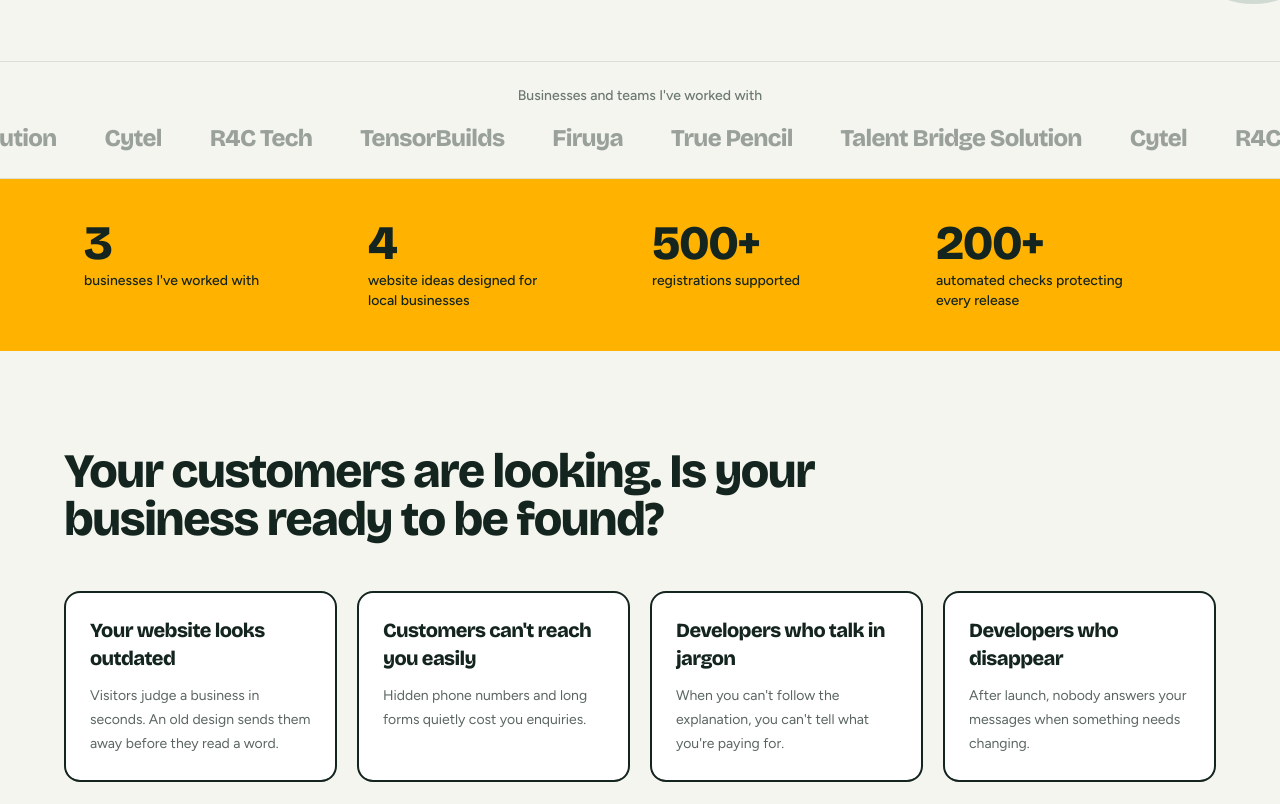
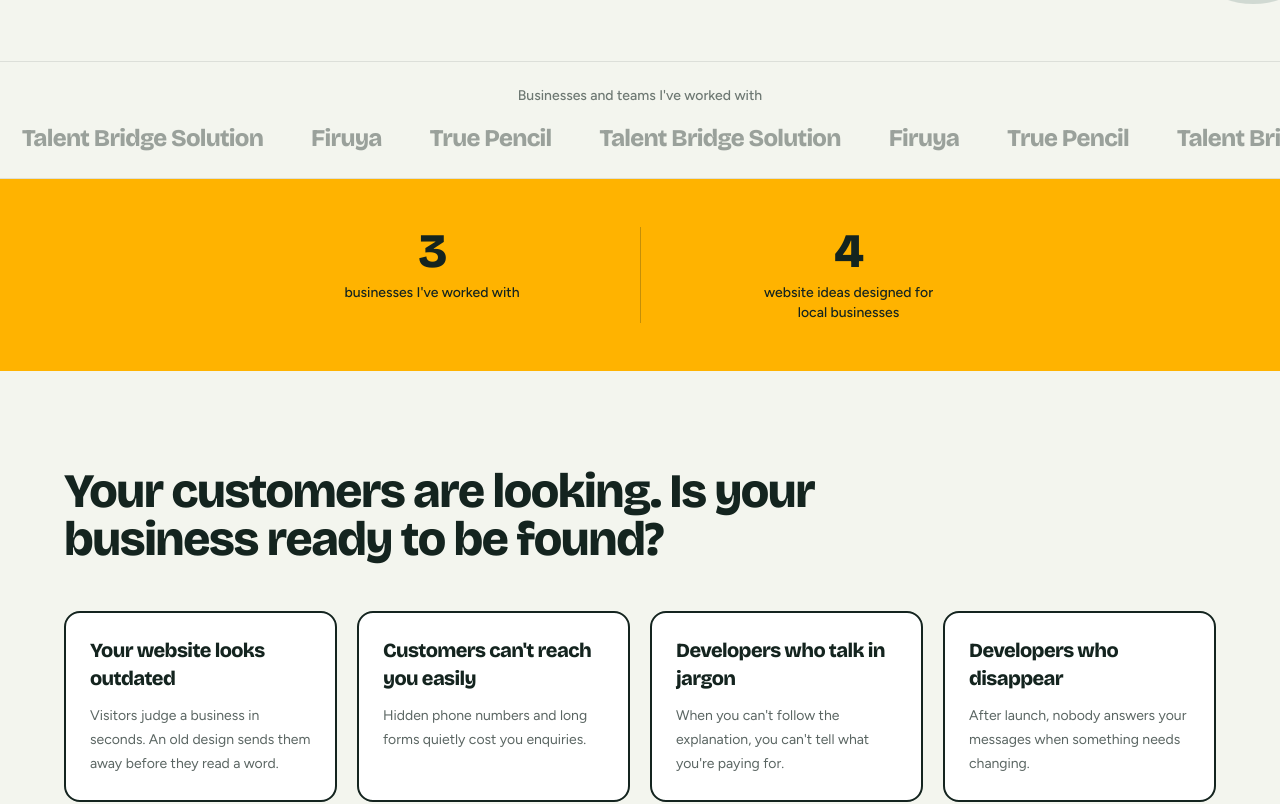
Before and after one commit to Dhanesh-Sathe/Dhanesh-Porfolio, a React (Create React App) app: page / in a window 1280 px wide. Shown: the part 747-1551 px from the top of the page. Built offline with nearby package versions, Linux system fonts and the light colour scheme.

Commit message:
Updatation in website

```diff
--- a/public/index.html
+++ b/public/index.html
@@ -4,11 +4,17 @@
     <meta charset="utf-8" />
     <link rel="icon" href="./Images/self5-removebg-preview2.png" />
     <meta name="viewport" content="width=device-width, initial-scale=1" />
-    <meta name="theme-color" content="#000000" />
+    <meta name="theme-color" content="#14241F" />
     <meta
       name="description"
-      content="Web site created using create-react-app"
+      content="Dhanesh Sathe is a freelance web developer who builds and improves business websites and custom web tools, from UI updates to backend development and launch."
     />
+    <meta property="og:type" content="website" />
+    <meta property="og:title" content="Dhanesh Sathe | Freelance Web Developer" />
+    <meta property="og:description" content="Business websites and custom web tools, built and improved with clear communication from idea to launch." />
+    <meta name="twitter:card" content="summary" />
+    <meta name="twitter:title" content="Dhanesh Sathe | Freelance Web Developer" />
+    <meta name="twitter:description" content="Business websites and custom web tools, built and improved with clear communication from idea to launch." />
     <link rel="apple-touch-icon" href="%PUBLIC_URL%/logo192.png" />
     <!--
       manifest.json provides metadata used when your web app is installed on a
@@ -24,7 +30,7 @@
       work correctly both with client-side routing and a non-root public URL.
       Learn how to configure a non-root public URL by running `npm run build`.
     -->
-    <title>Dhanesh Sathe Portfolio</title>
+    <title>Dhanesh Sathe | Freelance Web Developer</title>
   </head>
   <body>
     <noscript>You need to enable JavaScript to run this app.</noscript>
--- a/src/pages/Portfolio.jsx
+++ b/src/pages/Portfolio.jsx
@@ -18,9 +18,9 @@ const path = [
   ["Test", "Checked like a customer"], ["Launch", "Live and handed over"], ["Grow", "Updates and support"],
 ];
 
-const trusted = ["Firuya", "True Pencil", "Talent Bridge Solution", "Cytel", "R4C Tech", "TensorBuilds"];
+const trusted = ["Firuya", "True Pencil", "Talent Bridge Solution"];
 
-const stats = [[3, "", "businesses I've worked with"], [4, "", "website ideas designed for local businesses"], [500, "+", "registrations supported"], [200, "+", "automated checks protecting every release"]];
+const stats = [[3, "", "businesses I've worked with"], [4, "", "website ideas designed for local businesses"]];
 
 const problems = [
   ["Your website looks outdated", "Visitors judge a business in seconds. An old design sends them away before they read a word."],
@@ -39,9 +39,9 @@ const pillars = [
 const funnel = [["Searches", "Finds your business"], ["Lands", "Your site opens fast"], ["Understands", "Knows what you offer in seconds"], ["Trusts", "Sees a clear, professional site"], ["Contacts you", "Taps call or WhatsApp"]];
 
 const work = [
-  { name: "Firuya.com", kind: "Ongoing client website", needed: "A business website kept fresh, fast, and looking right.", did: ["Regular website updates", "New content and pages", "Front-end improvements", "Technical support"], link: "https://firuya.com/", cta: "Visit the website", color: "#6B5BD2" },
-  { name: "True Pencil", kind: "Live product", needed: "Real features built from the team's requirements, with users in mind.", did: ["Built product features", "Turned requirements into screens", "User-focused front-end work", "Product support"], link: "http://truepencil.com/", cta: "View the product", color: "#2F8FCB" },
-  { name: "Talent Bridge Solution", kind: "Business and digital support", needed: "A professional online presence to help a recruitment business grow.", did: ["Website and UI work", "Google Business and LinkedIn setup", "Business communication assets", "Recruitment market research"], link: null, cta: "Ask about a similar project", color: "#2E9966" },
+  { name: "Firuya.com", kind: "Website modernization and customer journey", needed: "The site needed a more modern experience, reliable account access, and a smoother way for customers to get in touch.", did: ["Content and UI/UX modernization", "Restored login and sign-up services", "Improved the customer contact flow"], image: "/Images/Firuya.jpeg", imageAlt: "Firuya travel website homepage showing its navigation and India Tours banner.", link: "https://firuya.com/", cta: "Visit the website", color: "#6B5BD2" },
+  { name: "True Pencil", kind: "Product engineering contribution", needed: "Contributed to a keystroke-dynamics-based plagiarism detection system for educators.", did: ["Requirements gathering and database design", "Python backend components", "Statistical and machine-learning model development and testing", "React frontend integration", "Testing, integration, and deployment support"], image: "/Images/True%20Pencil.jpeg", imageAlt: "True Pencil product page describing keystroke replay and writing timelines for educators.", link: "http://truepencil.com/", cta: "View the product", color: "#2F8FCB" },
+  { name: "Talent Bridge Solution", kind: "Digital presence and team operations", needed: "Helped strengthen the company's visibility and support its intern and employee onboarding processes.", did: ["Built and manage the company's LinkedIn presence", "Set up and maintain its Google presence", "Designed intern certificates", "Created employee email onboarding setup", "Developed student outreach marketing strategy"], link: null, cta: "Ask about a similar project", color: "#2E9966" },
 ];
 
 const concepts = [
@@ -305,11 +305,11 @@ export default function App() {
 
         {/* STATS */}
         <section className="bg-[#FFB300]">
-          <div className="mx-auto grid max-w-6xl grid-cols-2 gap-6 px-5 py-10 md:grid-cols-4">
+          <div className="mx-auto grid max-w-4xl grid-cols-2 divide-x divide-[#14241F]/25 px-4 py-9 sm:px-8 sm:py-12">
             {stats.map(([n, suffix, label]) => (
-              <div key={label}>
-                <div className="display text-5xl font-extrabold"><Count to={n} suffix={suffix} /></div>
-                <div className="mt-1 max-w-[190px] text-sm font-medium leading-5">{label}</div>
+              <div key={label} className="flex flex-col items-center px-3 text-center sm:px-8">
+                <div className="display text-4xl font-extrabold sm:text-5xl"><Count to={n} suffix={suffix} /></div>
+                <div className="mt-2 max-w-[190px] text-sm font-medium leading-5">{label}</div>
               </div>
             ))}
           </div>
@@ -371,19 +371,19 @@ export default function App() {
         {/* WORK */}
         <section id="work" className="bg-[#0F3D3A] px-5 py-24 text-white">
           <div className="mx-auto max-w-6xl">
-            <Reveal><h2 className={`${h2} max-w-3xl`}>Projects I've worked on with real businesses</h2></Reveal>
+            <Reveal><h2 className={`${h2} max-w-3xl`}>Selected projects with real businesses</h2></Reveal>
             <p className="mt-5 max-w-xl text-lg leading-8 text-white/75">For each one: what the business needed, and what I did about it.</p>
             <div className="mt-12 grid gap-6 lg:grid-cols-3">
               {work.map((w, i) => (
                 <Reveal key={w.name} delay={i * 120}>
                   <article className="group flex h-full flex-col overflow-hidden rounded-2xl bg-[#F3F5EE] text-[#14241F] transition duration-300 hover:-translate-y-2 hover:shadow-[8px_8px_0_#FFB300]">
-                    <Mock color={w.color} title={w.name} />
+                    {w.image ? <img src={w.image} alt={w.imageAlt} loading="lazy" decoding="async" className="aspect-video w-full bg-[#F3F5EE] object-cover object-top" /> : <Mock color={w.color} title={w.name} />}
                     <div className="flex flex-1 flex-col p-6">
                       <p className="text-sm font-bold text-[#0F3D3A]">{w.kind}</p>
                       <h3 className="display mt-1 text-2xl font-extrabold">{w.name}</h3>
                       <p className="mt-4 text-sm font-bold">What they needed</p>
                       <p className="mt-1 text-sm leading-6 text-[#14241F]/75">{w.needed}</p>
-                      <p className="mt-4 text-sm font-bold">What I did</p>
+                      <p className="mt-4 text-sm font-bold">My contribution</p>
                       <ul className="mt-2 flex flex-wrap gap-2">{w.did.map((d) => <li key={d} className="rounded-full bg-[#14241F]/10 px-3 py-1 text-xs font-medium">{d}</li>)}</ul>
                       {w.link ? <a href={w.link} target="_blank" rel="noreferrer" className="mt-auto inline-flex items-center gap-1.5 pt-6 text-sm font-bold underline underline-offset-4">{w.cta} <ArrowUpRight className="h-4 w-4" /></a>
                         : <button onClick={() => go("contact")} className="mt-auto pt-6 text-left text-sm font-bold underline underline-offset-4">{w.cta}</button>}
```
Also changed, not shown: data.txt (added), public/Images/Firuya.jpeg (added), public/Images/True Pencil.jpeg (added), public/manifest.json.
